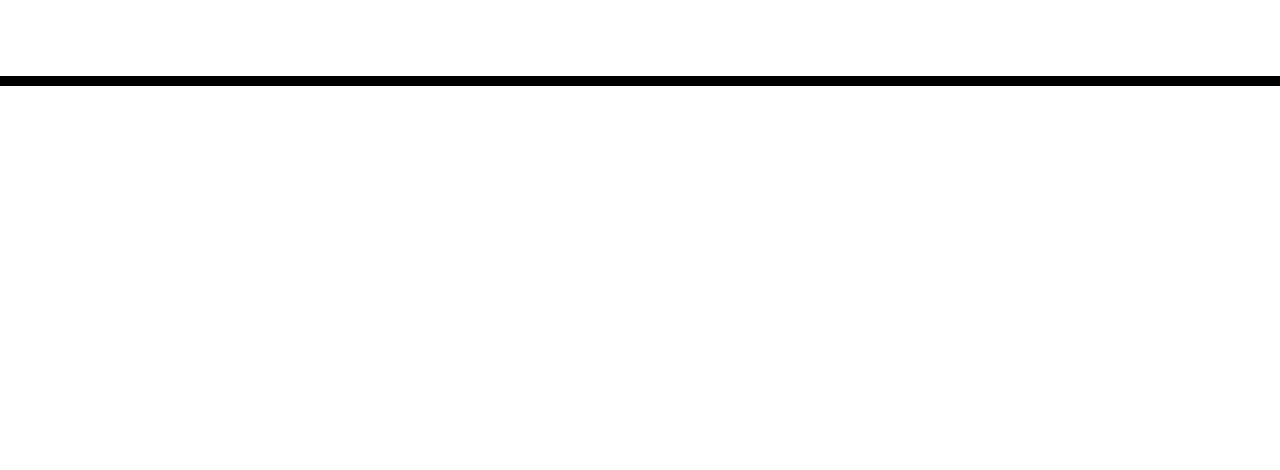
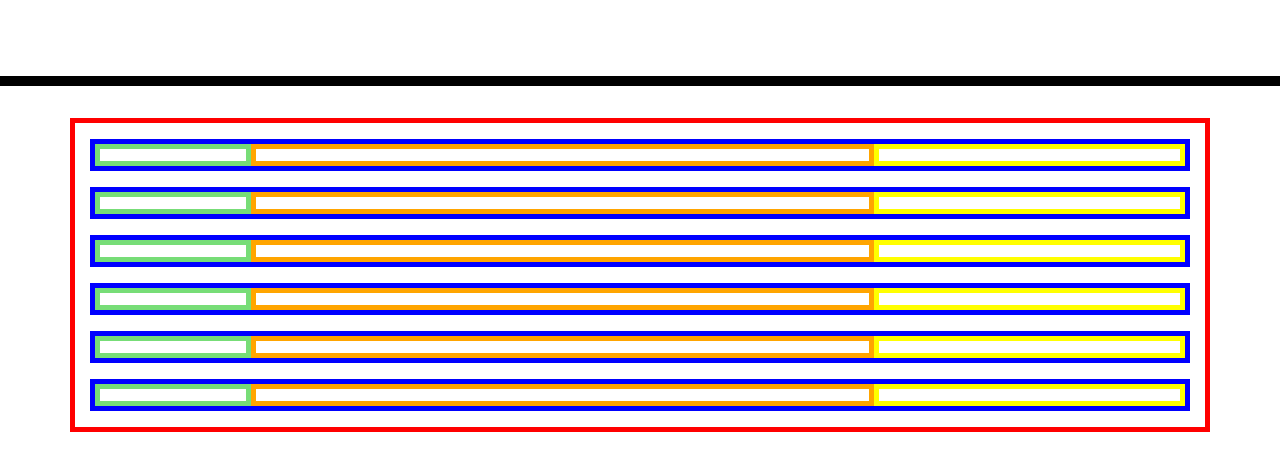
Before and after one commit to CarolPang17/daily-planner-for-busy-employee, a plain HTML site: page index.html in a window 1280 px wide. Shown: the part 182-652 px from the top of the page. Drawn offline with nearby package versions, Linux system fonts and the light colour scheme; files that its build step writes are made by us from their sources.

Commit message:
adding row for the time table

```diff
--- a/assets/css/style.css
+++ b/assets/css/style.css
@@ -69,3 +69,33 @@ textarea{
   font-size: 20px;
   transition: all .3s ease-in-out;
 }
+
+.container {
+  border: 5px solid red;
+  margin-bottom: 10em;
+}
+.one-row {
+  border: 5px solid blue;
+  margin-top: 1em;
+  height: 2em;
+  display: table;
+}
+
+.row-up {
+  display: table-cell;
+}
+
+.time {
+  border: 5px solid #77dd77;
+  width: 10em;
+}
+
+.typing-space {
+  border: 5px solid orange;
+  width: 40em;
+}
+
+.save-btn {
+  border: 5px solid yellow;
+  width: 20em;
+}
--- a/assets/js/script.js
+++ b/assets/js/script.js
@@ -0,0 +1,10 @@
+
+
+console.log(moment());
+
+var a = moment('2016-01-01');
+var b = a.clone().add(1, 'week');
+
+console.log(a);
+
+console.log(b);
--- a/index.html
+++ b/index.html
@@ -18,7 +18,8 @@
       href="https://fonts.googleapis.com/css?family=Open+Sans&display=swap"
       rel="stylesheet"
     />
-    <link rel="stylesheet" href="style.css" />
+    <link rel="stylesheet" href="./assets/css/style.css" />
+
     <title>Work Day Scheduler</title>
   </head>
 
@@ -29,10 +30,52 @@
       <p id="currentDay" class="lead"></p>
     </header>
     <div class="container">
+      <div class="table">
+        <div class="one-row">
+          <div class="time row-up"></div>
+          <div class="typing-space row-up"></div>
+          <div class="save-btn row-up"></div>
+        </div>
+
+        <div class="one-row">
+          <div class="time row-up"></div>
+          <div class="typing-space row-up"></div>
+          <div class="save-btn row-up"></div>
+        </div>
+
+        <div class="one-row">
+          <div class="time row-up"></div>
+          <div class="typing-space row-up"></div>
+          <div class="save-btn row-up"></div>
+        </div>
+
+        <div class="one-row">
+          <div class="time row-up"></div>
+          <div class="typing-space row-up"></div>
+          <div class="save-btn row-up"></div>
+        </div>
+
+        <div class="one-row">
+          <div class="time row-up"></div>
+          <div class="typing-space row-up"></div>
+          <div class="save-btn row-up"></div>
+        </div>
+
+        <div class="one-row">
+          <div class="time row-up"></div>
+          <div class="typing-space row-up"></div>
+          <div class="save-btn row-up"></div>
+        </div>
+      </div>
       <!-- Timeblocks go here -->
     </div>
 
-    <script src="https://code.jquery.com/jquery-3.4.1.min.js"></script>
+    <script
+      src="https://code.jquery.com/jquery-3.4.1.min.js"
+      type="text/javascript"
+    ></script>
     <script src="https://cdnjs.cloudflare.com/ajax/libs/moment.js/2.24.0/moment.min.js"></script>
+
+    <script type="text/javascript" src="./assets/js/script.js"></script>
   </body>
 </html>
```
